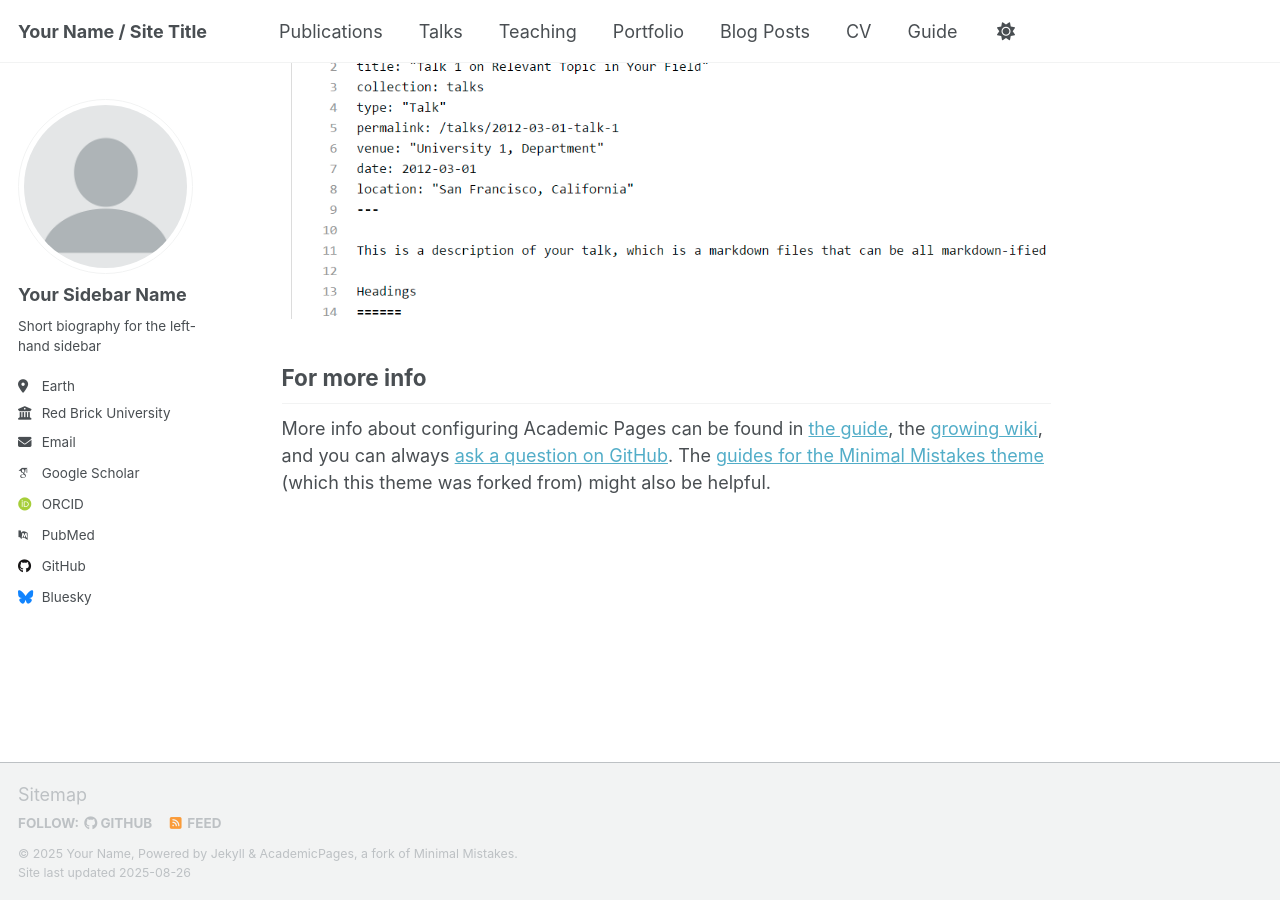
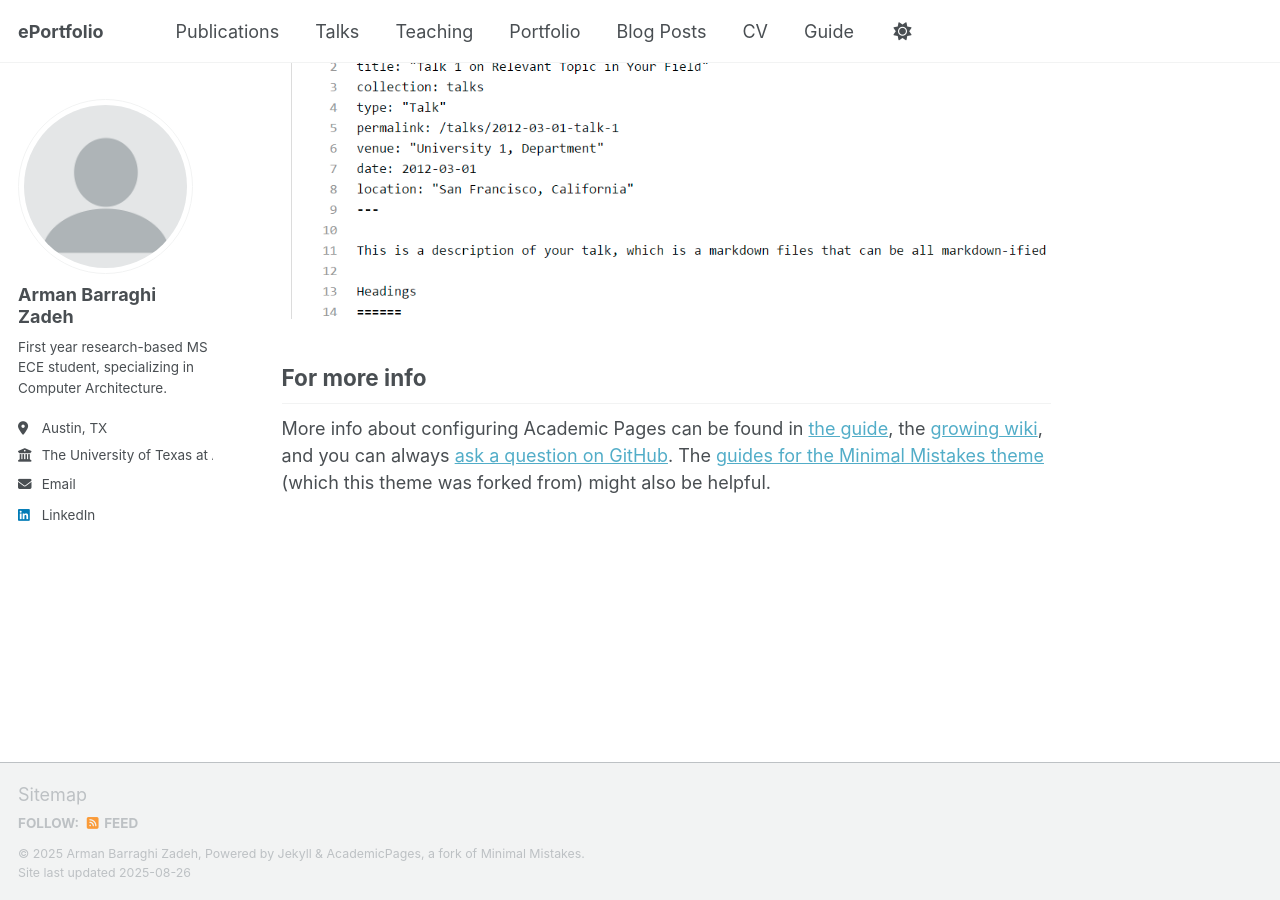
Before and after one commit to ABarraghi/abarraghi.github.io, a Jekyll site: the page built from _pages/about.md, in a window 1280 px wide and 900 px high, scrolled down 2880 px. Built offline with Jekyll 4.4.1, drawn with Linux system fonts in a browser that asks for light colours; some web fonts are replaced; a script that is not in the unit is left out.

Commit message:
Edit config

```diff
--- a/_config.yml
+++ b/_config.yml
@@ -9,10 +9,10 @@
 # Basic Site Settings
 locale                   : "en-US"
 site_theme               : "default" # Currently available options are "default", "air"
-title                    : "Your Name / Site Title"
+title                    : "ePortfolio"
 title_separator          : "-"
-name                     : &name "Your Name"
-description              : &description "personal description"
+name                     : &name "Arman Barraghi Zadeh"
+description              : &description "Arman's ePortfolio"
 url                      : https://academicpages.github.io # the base hostname & protocol for your site e.g. "https://[your GitHub username].github.io" or if you already have some other page hosted on Github then use "https://[your GitHub username].github.io/[Your Repo Name]"
 baseurl                  : "" # the subpath of your site, e.g. "/blog"
 repository               : "academicpages/academicpages.github.io"
@@ -23,23 +23,23 @@ repository               : "academicpages/academicpages.github.io"
 author:
   # Biographic information
   avatar           : "profile.png"
-  name             : "Your Sidebar Name"
+  name             : "Arman Barraghi Zadeh"
   pronouns         : # example: "she/her"
-  bio              : "Short biography for the left-hand sidebar"
-  location         : "Earth"
-  employer         : "Red Brick University"
+  bio              : "First year research-based MS ECE student, specializing in Computer Architecture."
+  location         : "Austin, TX"
+  employer         : "The University of Texas at Austin"
   uri              : # URL
   email            : "none@example.org"
 
   # Academic websites
   academia         : # URL
   arxiv            : # URL - Update with the correct link to your profile
-  googlescholar    : "https://scholar.google.com/citations?user=PS_CX0AAAAAJ"
+  googlescholar    : # URL
   inspire-hep      : # URL
   impactstory      : # URL
-  orcid            : "http://orcid.org/yourorcidurl"
+  orcid            : # URL
   semantic         : # URL
-  pubmed           : "https://www.ncbi.nlm.nih.gov/pubmed/?term=john+snow"
+  pubmed           : # URL
   researchgate     : # URL
   scopus           : # URL
 
@@ -47,13 +47,13 @@ author:
   bitbucket        : # Username - Update with your username on the site
   codepen          : # Username
   dribbble         : # Username
-  github           : "academicpages"
+  github           :  #Username
   kaggle           : # Username
   stackoverflow    : # User number or user number and name (i.e., use "1" or "1/jeff-atwood")
 
   # Social media
   artstation       : # Username
-  bluesky          : "bsky.app" # Replace this with you Bluesky username
+  bluesky          : # Replace this with you Bluesky username
   facebook         : # Username
   flickr           : # Username
   foursquare       : # Username
@@ -62,7 +62,7 @@ author:
   keybase          : # Username
   instagram        : # Username
   lastfm           : # Username
-  linkedin         : # Username
+  linkedin         : abarraghi
   mastodon         : # URL
   medium           : # URL
   pinterest        : # Username
```
